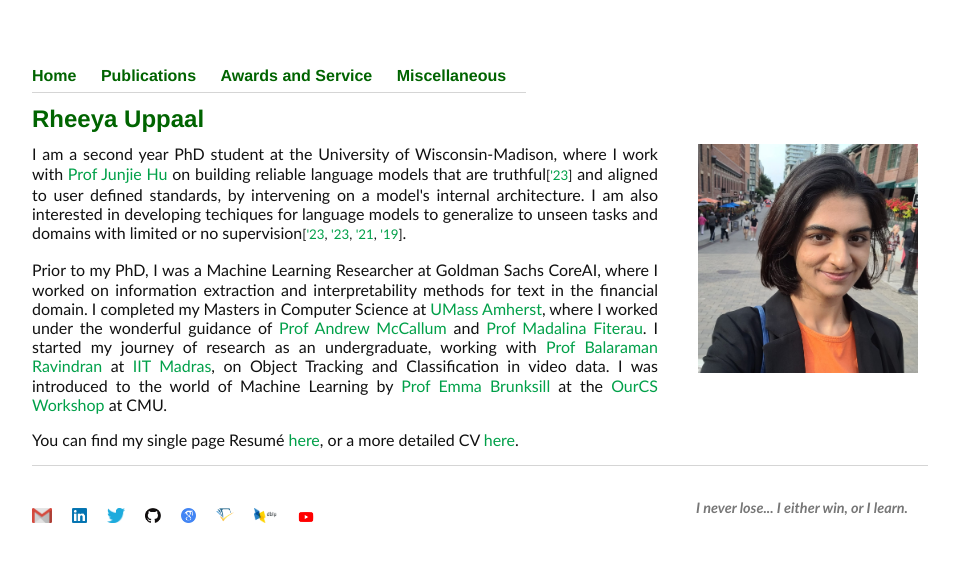
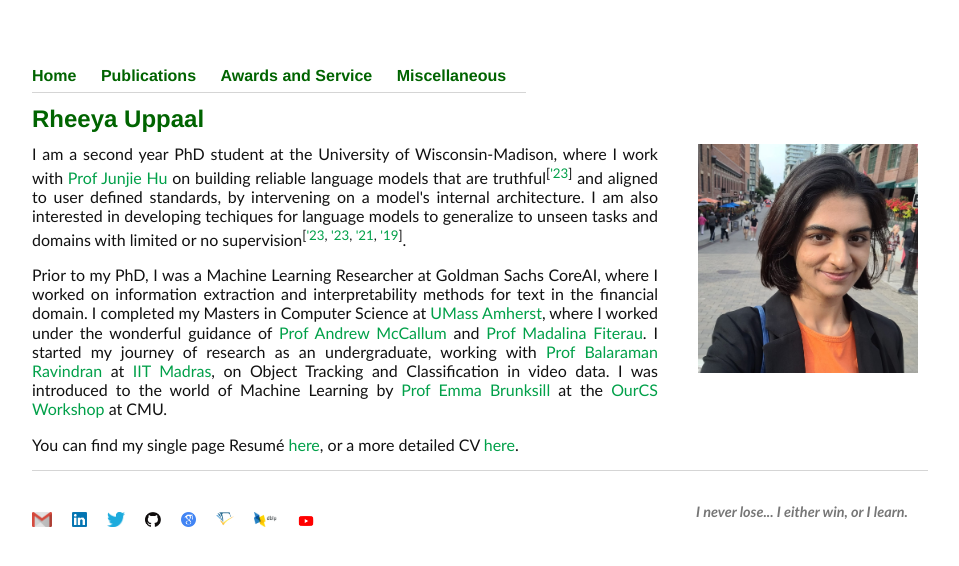
Before and after one commit to Uppaal/Uppaal.github.io, a Jekyll site: the page built from index.html, in a window 1280 px wide. Shown: the top 566 px of the page, without its empty margins (160-1119 px from the left). Built offline with Jekyll 4.4.1, drawn with Linux system fonts in a browser that asks for light colours.

Commit message:
Update index.html

```diff
--- a/index.html
+++ b/index.html
@@ -20,7 +20,7 @@ title: Rheeya Uppaal
 	<img src="images/R3.jpeg" alt="picture" class="inline" width="220"
 		 style="float:right; padding-top:0; padding-bottom: 10px; padding-left: 40px; padding-right: 10px">
 
-	<p>I am a second year PhD student at the University of Wisconsin-Madison, where I work with <a href="https://junjiehu.github.io/">Prof Junjie Hu</a> on building reliable language models that are truthful<small>[<a href="https://arxiv.org/abs/2305.13282">'23</a>]</small> and aligned to user defined standards, by intervening on a model's internal architecture. I am also interested in developing techiques for language models to generalize to unseen tasks and domains with limited or no supervision<small>[<a href="https://openreview.net/forum?id=N3McQJRxKA">'23</a>, <a href="https://openreview.net/forum?id=HSBV4cCheG">'23</a>, <a href="https://arxiv.org/abs/2103.00751">'21</a>, <a href="https://arxiv.org/abs/1909.06718">'19</a>]</small>.</p>
+	<p>I am a second year PhD student at the University of Wisconsin-Madison, where I work with <a href="https://junjiehu.github.io/">Prof Junjie Hu</a> on building reliable language models that are truthful<sup>[<a href="https://arxiv.org/abs/2305.13282">'23</a>]</sup> and aligned to user defined standards, by intervening on a model's internal architecture. I am also interested in developing techiques for language models to generalize to unseen tasks and domains with limited or no supervision<sup>[<a href="https://openreview.net/forum?id=N3McQJRxKA">'23</a>, <a href="https://openreview.net/forum?id=HSBV4cCheG">'23</a>, <a href="https://arxiv.org/abs/2103.00751">'21</a>, <a href="https://arxiv.org/abs/1909.06718">'19</a>]</sup>.</p>
 
 <!-- 		building language models that are robust and reliable under distribution shift. Specifically, my primary area of interest lies in developing algorithms for adapting models to domains with low supervision, in addition to enabling models to learn meaningful representations aligned with human understanding.</p> -->
 
```
